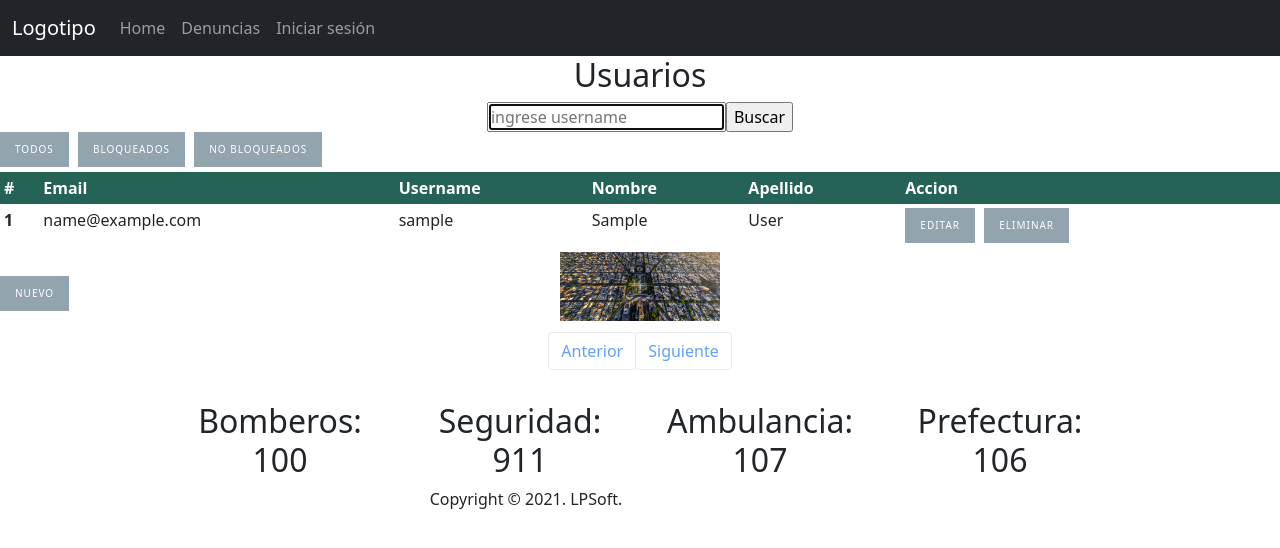
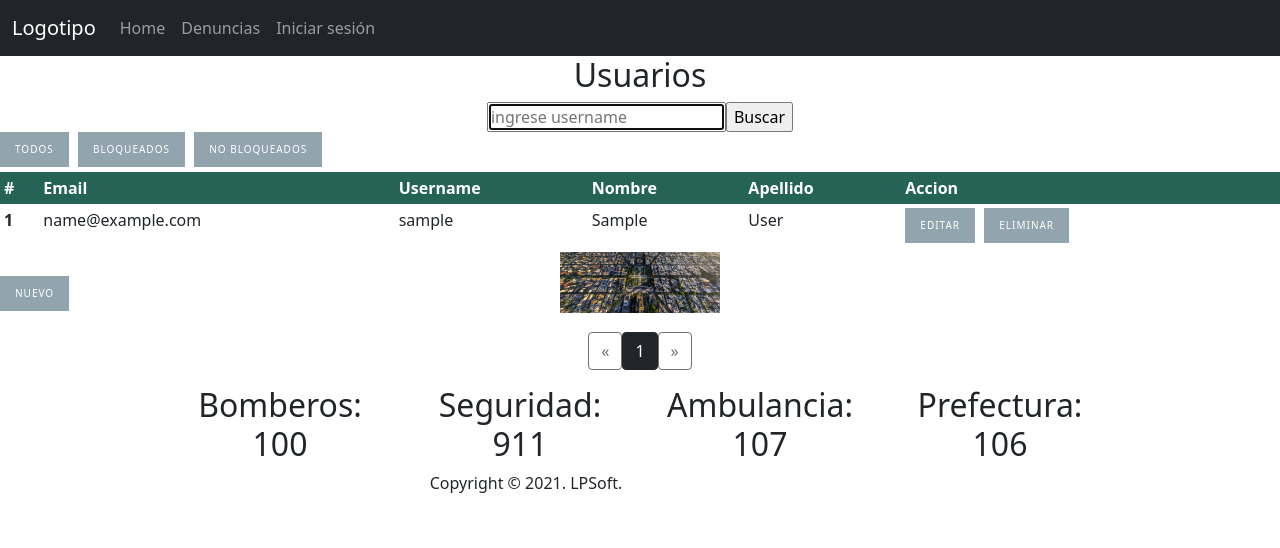
Before and after one commit to MechiScattini/TP-ProyectoSoftware-UNLP, a Flask app: template app/templates/user/index.html in a window 1280 px wide. Shown: the top 548 px of the page. Run offline with Flask 2, Linux system fonts and the light colour scheme; the template is opened without the code that fills it: values that come from a table or form of the project are taken from there, others are empty; tables that the repository leaves empty hold one stand-in row (values such as "Sample post").

Commit message:
corrijo error, no dejaba crear user sin rol. cambio paginate pero al cambiar de pagina sigue mostrando malos resultados

```diff
--- a/app/templates/user/edit.html
+++ b/app/templates/user/edit.html
@@ -24,6 +24,7 @@
     </p>
     <p>
     <label>Roles<label></br>
+    <input type="hidden" name="roles[]"/>
     <select type="roles" name="roles[]" size="2" multiple>
       {% for rol in roles%}
         {% if rol in user.roles %}
--- a/app/templates/user/index.html
+++ b/app/templates/user/index.html
@@ -46,23 +46,38 @@
   <br>
   <p>
   <a  style=" justify-content: left;" href="{{ url_for('user_create') }}" class="link">Nuevo</a>
-  <nav  style="display: flex; justify-content: center;" aria-label="Page navigation example">
-    <ul class="pagination">
-        {% if users.has_prev %}
-          <li class="page-item"> <a class="page-link" href="{{ url_for('user_index', page=users.prev_num) }}">Anterior</a></li>
-        {% else %}
-          <li class="page-item"><a class="page-link btn disabled" href="#">Anterior</a></li>
-        {% endif %}
 
 
-        {% if users.has_next %}
-          <li class="page-item"> <a class="page-link" href="{{ url_for('user_index', page=users.next_num) }}">Siguiente</a></li>
-        {% else %}
-          <li class="page-item"><a class="page-link btn disabled" href="#">Siguiente</a></li>
-        {% endif %}
-
-    </ul>
-  </nav>
+    <!-- Pagination Links-->
+    <div class="text-right" style="display: flex; justify-content: center;">
+      <a href="{{ url_for('user_index', page=users.prev_num) }}"
+        class="btn btn-outline-dark
+        {% if users.page == 1 %}disabled{% endif %}">
+          &laquo;
+      </a><!-- Loop through the number of pages to display a link for each-->
+      {% for page_num in users.iter_pages(left_edge=1, right_edge=1, left_current=1, right_current=2) %}
+          {% if page_num %}
+    <!-- Check for the active page and set the link to "Active"-->
+              {% if users.page == page_num %}
+              <a href="{{ url_for('user_index', page=page_num) }}"
+                class="btn btn-dark">
+                  {{ page_num }}
+              </a>
+              {% else %}
+              <a href="{{ url_for('user_index', page=page_num) }}"
+                class="btn btn-outline-dark">
+                  {{ page_num }}
+              </a>
+              {% endif %}
+          {% else %}
+              ...
+          {% endif %}
+      {% endfor %}    <a href="{{ url_for('user_index', page=users.next_num) }}"
+        class="btn btn-outline-dark
+        {% if users.page == users.pages %}disabled{% endif %}">
+          &raquo;
+      </a>
+    </div>
   </p>
   {% else %}
     <h3 style="display: flex; justify-content: center; ">No hay usuarios cargados</h3>
--- a/app/templates/user/new.html
+++ b/app/templates/user/new.html
@@ -27,12 +27,14 @@
       <input type="text" name="last_name" required placeholder="Apellido"/>
     </p>
     <p>
+    <input type="hidden" name="roles[]"/>
     <label>Roles<label></br>
     <select type="roles" name="roles[]" size="2" multiple>
       {% for rol in roles%}
         <option value={{rol.id}} >{{rol.name}}</option>
       {% endfor %}
     </select>
+
     </p>
     <p>
       <input type="submit" value="Crear">
```
Also changed, not shown: app/resources/user.py (+11 -9 lines).
